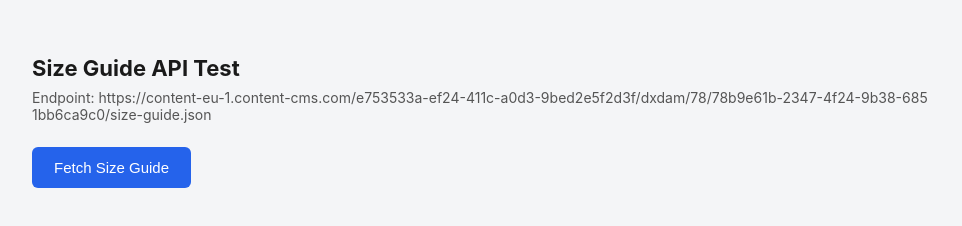
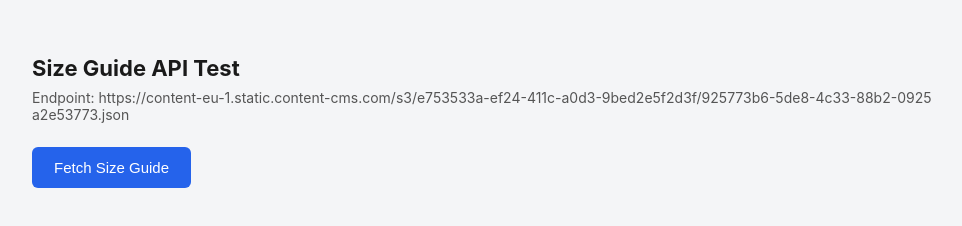
Before and after one commit to krishankit3820/krishankit3820content.github.io, a plain HTML site: page index.html in a window 1280 px wide. Shown: the whole page, without its empty margins (158-1120 px from the left). Drawn offline with Linux system fonts and the light colour scheme.

Commit message:
Update index.html

```diff
--- a/index.html
+++ b/index.html
@@ -75,7 +75,7 @@
 <body>
   <div class="container">
     <h1>Size Guide API Test</h1>
-    <p class="desc">Endpoint: https://content-eu-1.content-cms.com/e753533a-ef24-411c-a0d3-9bed2e5f2d3f/dxdam/78/78b9e61b-2347-4f24-9b38-6851bb6ca9c0/size-guide.json</p>
+    <p class="desc">Endpoint: https://content-eu-1.static.content-cms.com/s3/e753533a-ef24-411c-a0d3-9bed2e5f2d3f/925773b6-5de8-4c33-88b2-0925a2e53773.json</p>
 
     <button id="fetchBtn">Fetch Size Guide</button>
     <div id="status"></div>
@@ -83,7 +83,7 @@
   </div>
 
   <script>
-    const API_URL = "https://content-eu-1.content-cms.com/e753533a-ef24-411c-a0d3-9bed2e5f2d3f/dxdam/78/78b9e61b-2347-4f24-9b38-6851bb6ca9c0/size-guide.json";
+    const API_URL = "https://content-eu-1.static.content-cms.com/s3/e753533a-ef24-411c-a0d3-9bed2e5f2d3f/925773b6-5de8-4c33-88b2-0925a2e53773.json";
     const btn = document.getElementById("fetchBtn");
     const status = document.getElementById("status");
     const result = document.getElementById("result");
```
